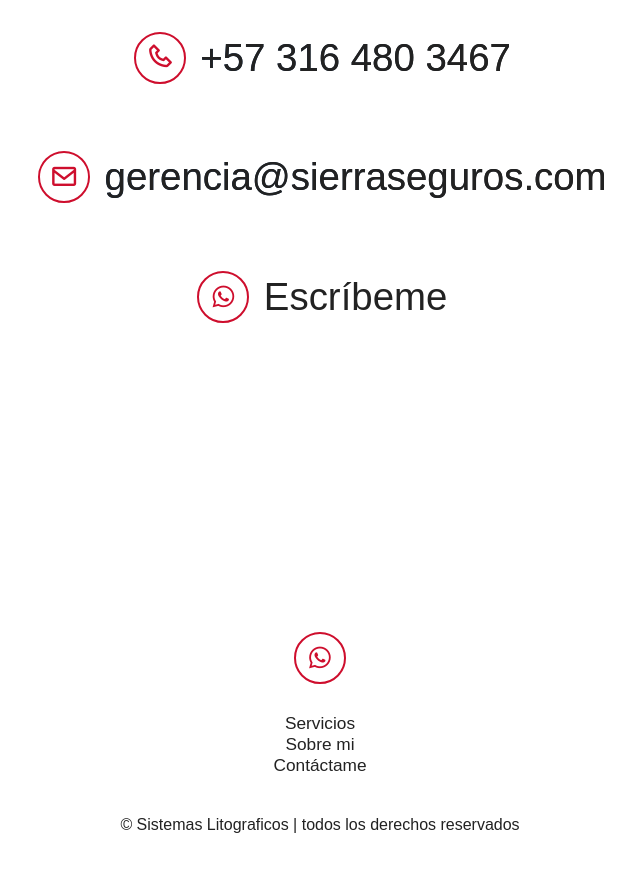
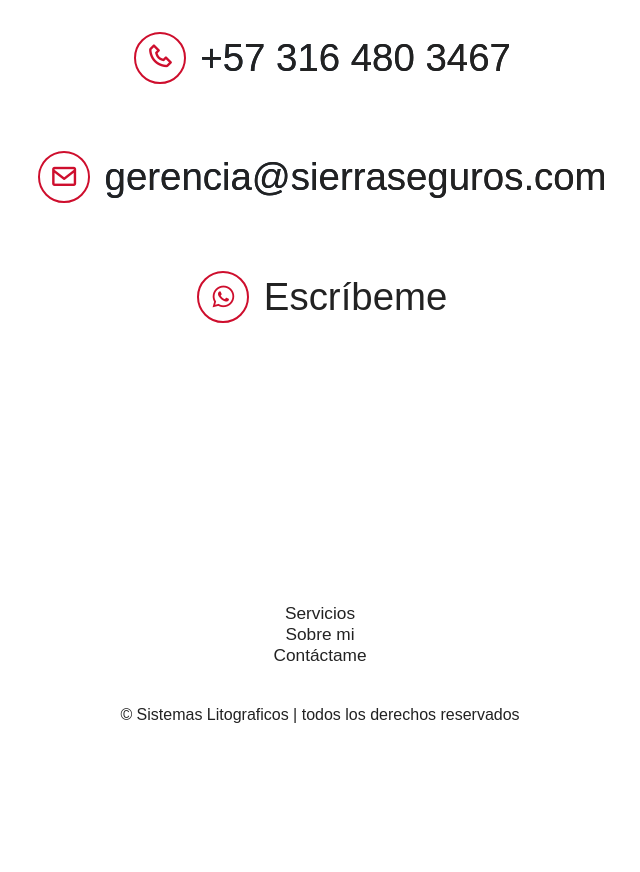
Before and after one commit to Wilyos/carlos-sierra, a plain HTML site: page index.html in a window 1280 px wide. Shown: the part 5677-6549 px from the top of the page, without its empty margins (320-960 px from the left). After the commit the page ends 6451 px from the top, so only its background shows below. Drawn offline with nearby package versions, Linux system fonts and the light colour scheme; a web font is replaced by a local one.

Commit message:
correcciones

```diff
--- a/index.html
+++ b/index.html
@@ -219,11 +219,6 @@
     </section>
 
     <footer class="footer">
-      <div class="social-icons">
-          <a href=" https://wa.me/573164803467?text=Hola%2C%20estoy%20interesado%20en%20adquirir%20un%20seguro" target="_blank">
-            <i class="bx bxl-whatsapp"></i>
-          </a>
-        </div>
         <ul class="list">
             <li>
               <a href="#solucion">Servicios</a>
```
